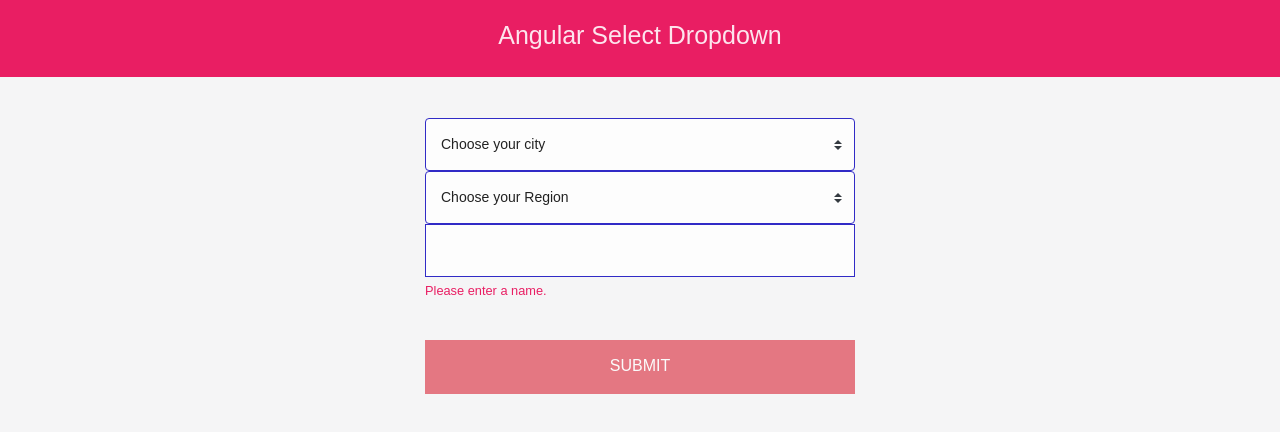
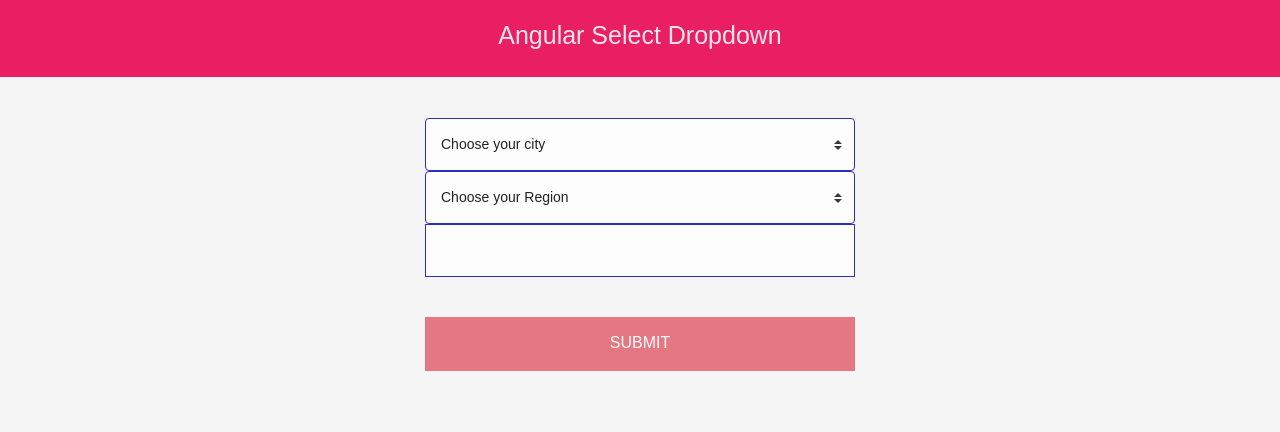
Before and after one commit to Somsubhra97/angular-select-dropdown-reactive-form, an Angular app: page / in a window 1280 px wide. Shown: the top 432 px of the page. Built offline with nearby package versions, Linux system fonts and the light colour scheme; a web font is replaced by a local one.

Commit message:
1 file modified

```diff
--- a/src/app/app.component.html
+++ b/src/app/app.component.html
@@ -20,7 +20,8 @@
              </select>
 
 							<!-- error block -->
-							<div class="invalid-feedback" *ngIf="isSubmitted && city.errors?.required">
+							<div class="invalid-feedback"
+								*ngIf="registrationForm.get('city').invalid && registrationForm.get('city').touched">
 								<sup>*</sup>Please enter your city name
 							</div>
 
@@ -30,7 +31,8 @@
              </select>
 
 							<!-- error block -->
-							<div class="invalid-feedback" *ngIf="isSubmitted && region.errors?.required">
+							<div class="invalid-feedback"
+								*ngIf="registrationForm.get('region').invalid && registrationForm.get('region').touched">
 								<sup>*</sup>Please enter your region name
 							</div>
 
@@ -41,7 +43,9 @@
               formControlName="name"
               class="form-control">
 
-								<p class="invalid-feedback" *ngIf="registrationForm.get('name').invalid">Please enter a
+								<p class="invalid-feedback"
+									*ngIf="registrationForm.get('name').invalid && registrationForm.get('name').touched">
+									Please enter a
 									name.
 								</p>
 							</div>
```
